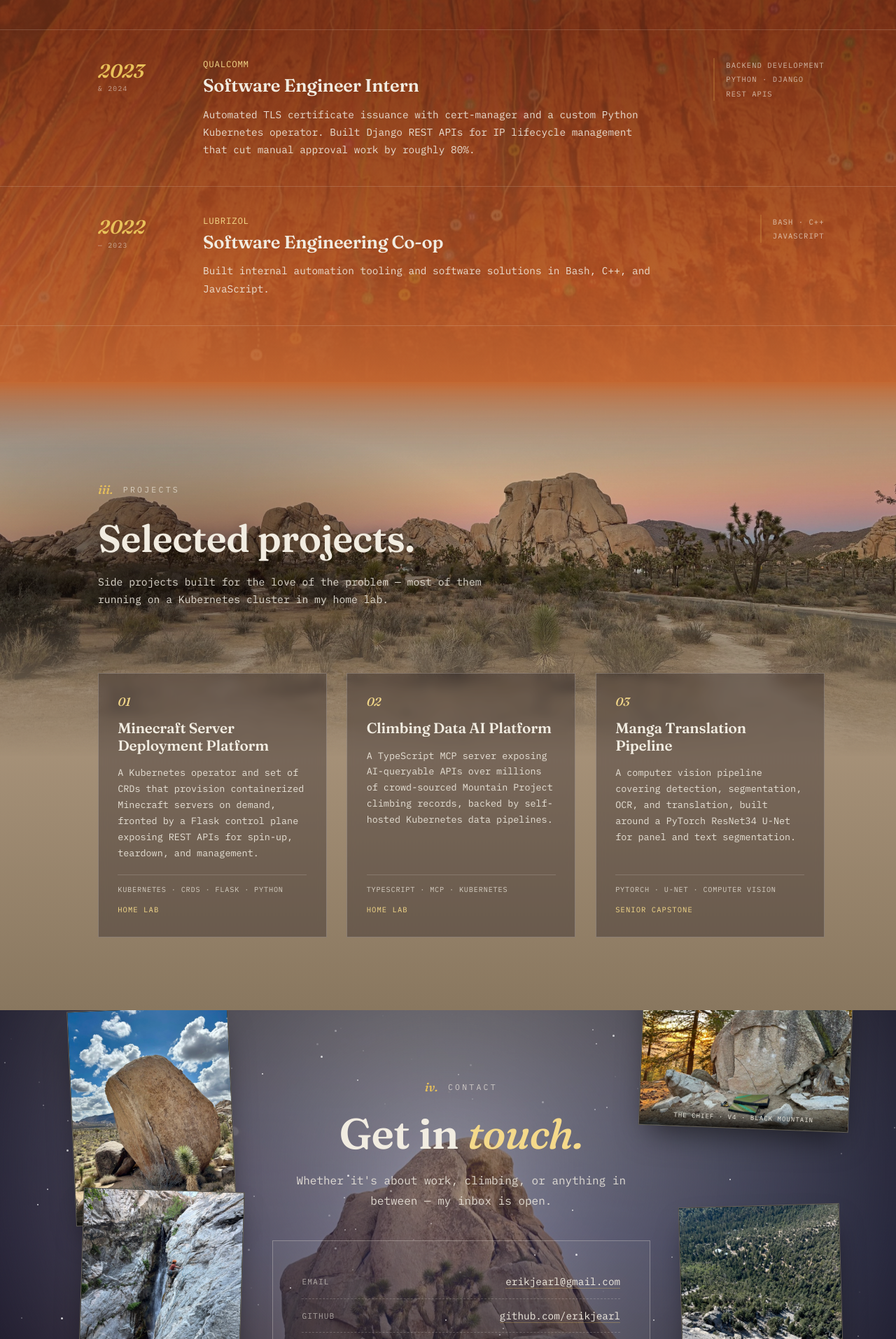
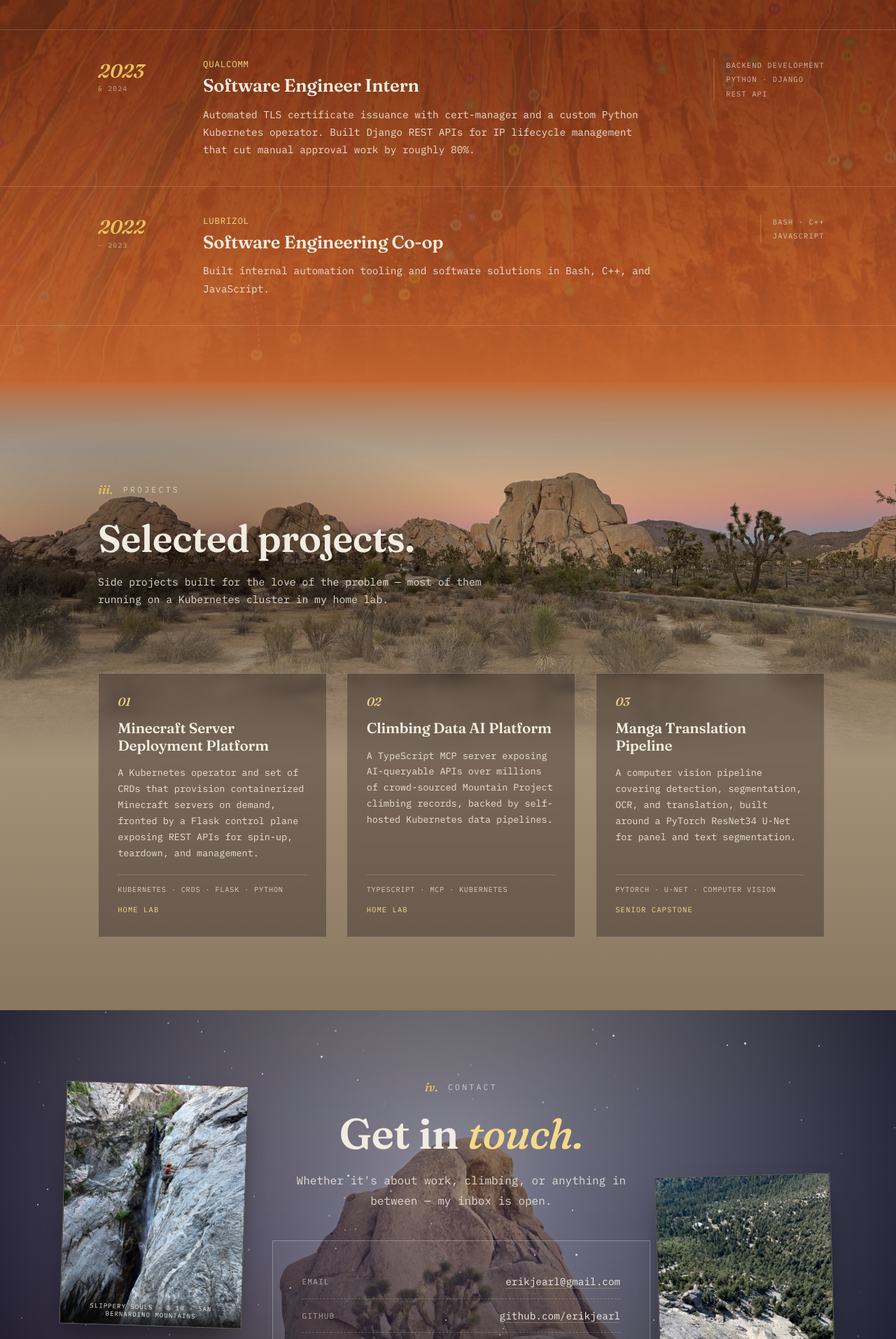
Before and after one commit to erikjearl/erikjearl.com, a React (Vite) app: page / in a window 1280 px wide. Shown: the part 2386-4300 px from the top of the page at 70% size. Built offline with nearby package versions, Linux system fonts and the light colour scheme.

Commit message:
content: two contact prints (staggered), San Bernardino Mountains caption

```diff
--- a/mockups/d-immersive.html
+++ b/mockups/d-immersive.html
@@ -877,8 +877,8 @@
   </div>
   <div class="float-photo" data-speed="-0.045" style="left:9vw; bottom:4rem; --tilt:1.8deg; --ar:3/4;">
     <figure>
-      <img src="./assets/slippery-souls.jpg" alt="Climbing Slippery Souls beside a waterfall, San Bernardino">
-      <figcaption class="photo-cap">Slippery Souls · 5.10 · San Bernardino</figcaption>
+      <img src="./assets/slippery-souls.jpg" alt="Climbing Slippery Souls beside a waterfall, San Bernardino Mountains">
+      <figcaption class="photo-cap">Slippery Souls · 5.10 · San Bernardino Mountains</figcaption>
     </figure>
   </div>
   <div class="float-photo" data-speed="-0.035" style="right:6vw; bottom:5rem; --tilt:-1.6deg; --ar:3/4;">
--- a/src/content/jobs.ts
+++ b/src/content/jobs.ts
@@ -30,7 +30,7 @@ export const jobs: Job[] = [
     company: 'Qualcomm',
     title: 'Software Engineer Intern',
     description: 'Automated TLS certificate issuance with cert-manager and a custom Python Kubernetes operator. Built Django REST APIs for IP lifecycle management that cut manual approval work by roughly 80%.',
-    stack: ['Backend Development', 'Python · Django', 'REST APIs'],
+    stack: ['Backend Development', 'Python · Django', 'REST API'],
   },
   {
     year: '2022',
--- a/src/content/prints.ts
+++ b/src/content/prints.ts
@@ -6,10 +6,8 @@ export interface Print {
 }
 
 export const contactPrints: Print[] = [
-  { src: '/assets/white-rasta.jpg', alt: 'White Rasta boulder, Joshua Tree', caption: 'White Rasta · V2 · Joshua Tree', pos: { left: '8vw', top: '7rem' }, tilt: '-2.6deg', speed: -0.03, ar: '3/4' },
-  { src: '/assets/the-chief.jpg', alt: 'The Chief boulder at golden hour, Black Mountain', caption: 'The Chief · V4 · Black Mountain', pos: { right: '5vw', top: '8.5rem' }, tilt: '2.2deg', speed: -0.05, ar: '4/3', width: '300px' },
-  { src: '/assets/slippery-souls.jpg', alt: 'Climbing Slippery Souls beside a waterfall, San Bernardino', caption: 'Slippery Souls · 5.10 · San Bernardino', pos: { left: '9vw', bottom: '4rem' }, tilt: '1.8deg', speed: -0.045, ar: '3/4' },
-  { src: '/assets/whodunnit.jpg', alt: 'Looking down the slab on Whodunnit, Tahquitz', caption: 'Whodunnit · 5.9 · Tahquitz', pos: { right: '6vw', bottom: '5rem' }, tilt: '-1.6deg', speed: -0.035, ar: '3/4' },
+  { src: '/assets/slippery-souls.jpg', alt: 'Climbing Slippery Souls beside a waterfall, San Bernardino Mountains', caption: 'Slippery Souls · 5.10 · San Bernardino Mountains', pos: { left: '7vw', bottom: '11rem' }, tilt: '1.8deg', speed: -0.045, ar: '3/4', width: '260px' },
+  { src: '/assets/whodunnit.jpg', alt: 'Looking down the slab on Whodunnit, Tahquitz', caption: 'Whodunnit · 5.9 · Tahquitz', pos: { right: '7vw', bottom: '6rem' }, tilt: '-1.6deg', speed: -0.035, ar: '3/4', width: '250px' },
 ];
 
 export const aboutPrint: Print = {
```
Also changed, not shown: 1 other file (tests, documents, lock files or other folders).
